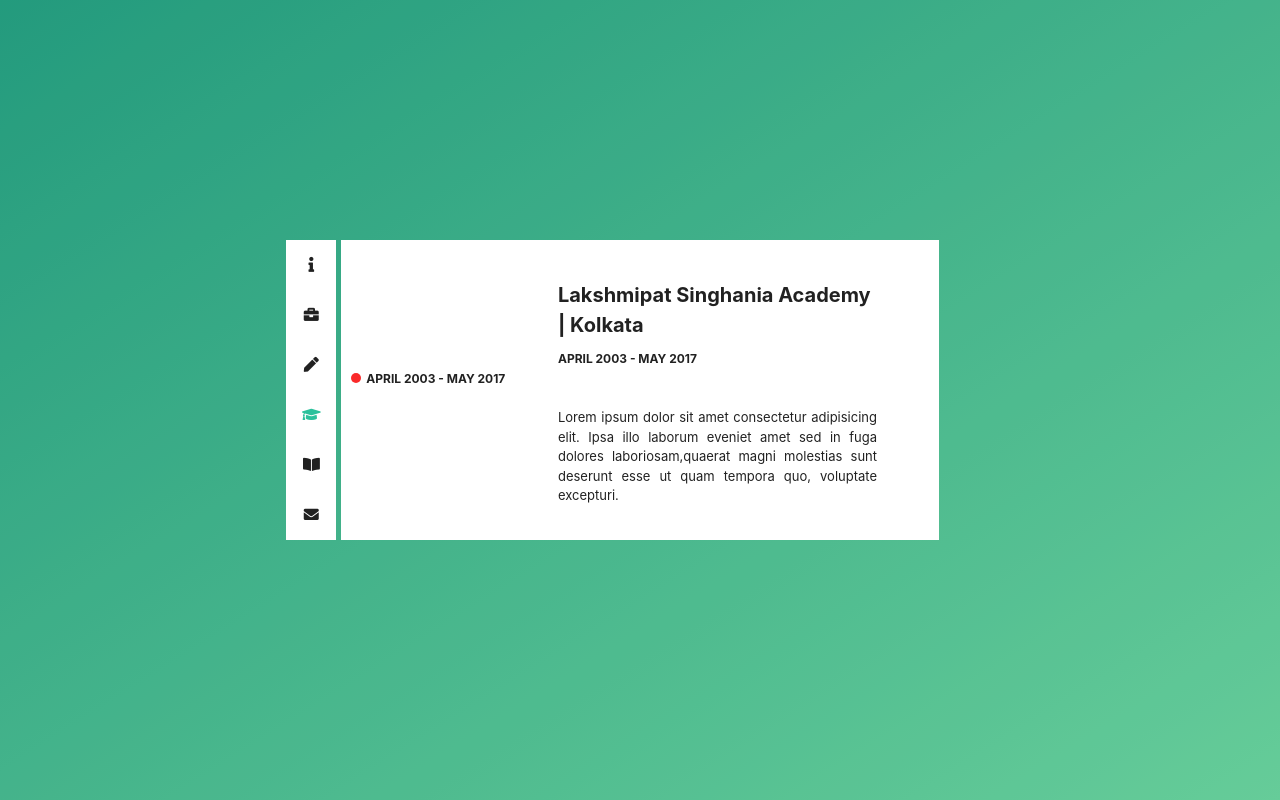
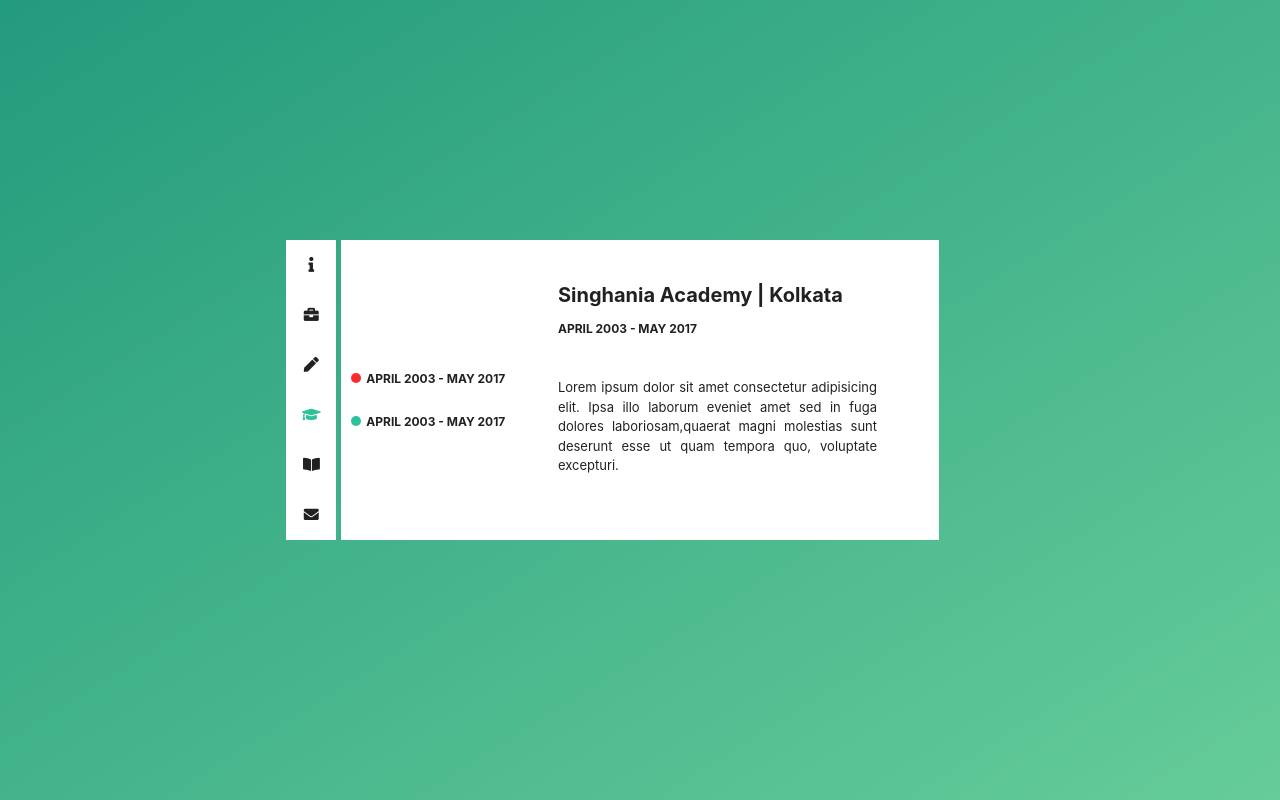
Before and after one commit to vatsal-kandoi/v1, an Angular app: page /educations in a window 1280 px wide. Built offline with nearby package versions, Linux system fonts and the light colour scheme.

Commit message:
Current page highlight and page nav added

```diff
--- a/src/app/app.module.ts
+++ b/src/app/app.module.ts
@@ -14,7 +14,6 @@
 import { SkillComponent } from './skills/skill/skill.component';
 import { AboutComponent } from './about/about.component';
 import { ErrorPageComponent } from './error-page/error-page.component';
-
 import { AppRoutingModule } from './app-routing.module';
 
 @NgModule({
--- a/src/app/educations/educations.component.css
+++ b/src/app/educations/educations.component.css
@@ -12,6 +12,7 @@
     width:10px;
     margin:5px auto;
     height:10px;
+    cursor: pointer;
     border-radius: 50%;
     background-color:#2cc19c;
 }
--- a/src/app/educations/educations.component.ts
+++ b/src/app/educations/educations.component.ts
@@ -5,11 +5,14 @@
   template: `
   <div class="row fullHeight noPadding">
     <div class="fullHeight col s12 navigator">
-      <div class="row" *ngFor="let education of educations">
-        <app-education [education]="education"></app-education>
+      <div class="row">
+        <app-education [education]="currentDisplay"></app-education>
       </div>
-      <div class="nav-circles" *ngFor="let education of educations">
-        <div class="item"><div class="circle active"></div><div class="date">{{ education.date }}</div></div>
+      <div class="nav-circles">
+        <div class="item" *ngFor="let education of educations">
+          <div class="circle" [ngClass]="{active: education === currentDisplay }" (click)="onNavChange(education)"></div>
+          <div class="date">{{ education.date }}</div>
+        </div>
       </div>
     </div>
   </div>
@@ -18,16 +21,29 @@
 })
 export class EducationsComponent implements OnInit {
   educations = [{
-    name: 'Lakshmipat Singhania Academy',
+    name: 'Singhania Academy',
+    place: 'Kolkata',
+    date: 'APRIL 2003 - MAY 2017',
+    description: `Lorem ipsum dolor sit amet consectetur adipisicing elit.
+    Ipsa illo laborum eveniet amet sed in fuga dolores laboriosam,quaerat
+    magni molestias sunt deserunt esse ut quam tempora quo, voluptate excepturi.`
+  }, {
+    name: 'Lakns Singhania Academy',
     place: 'Kolkata',
     date: 'APRIL 2003 - MAY 2017',
     description: `Lorem ipsum dolor sit amet consectetur adipisicing elit.
     Ipsa illo laborum eveniet amet sed in fuga dolores laboriosam,quaerat
     magni molestias sunt deserunt esse ut quam tempora quo, voluptate excepturi.`
   }];
-  constructor() { }
+  currentDisplay: { name: string, place: string, date: string, description: string };
+  constructor() {
+  }
 
   ngOnInit() {
+    this.currentDisplay = this.educations[0];
+  }
+  onNavChange(data: { name: string, place: string, date: string, description: string }) {
+    this.currentDisplay = data;
   }
 
 }
--- a/src/app/experiences/experiences.component.css
+++ b/src/app/experiences/experiences.component.css
@@ -9,6 +9,7 @@
     flex-direction: column;
 }
 .circle{
+    cursor: pointer;
     width:10px;
     margin:5px auto;
     height:10px;
--- a/src/app/experiences/experiences.component.ts
+++ b/src/app/experiences/experiences.component.ts
@@ -1,4 +1,4 @@
-import { Component, OnInit } from '@angular/core';
+import { Component, OnInit, Output, EventEmitter } from '@angular/core';
 
 @Component({
   selector: 'app-experiences',
@@ -6,10 +6,12 @@
   <div class="row fullHeight noPadding">
     <div class="fullHeight col s12 navigator">
       <div class="row">
-        <app-experience></app-experience>
+        <app-experience [experience]="currentDisplay"></app-experience>
       </div>
-      <div class="nav-circles" *ngFor="let experience of experiences">
-        <div class="item"><div class="circle active"></div><div class="date">{{ experience.date }}</div></div>
+      <div class="nav-circles">
+        <div class="item" *ngFor="let experience of experiences">
+        <div class="circle" [ngClass]="{active: experience === currentDisplay }" (click)="onNavChange(experience)"></div>
+        <div class="date">{{ experience.date }}</div></div>
       </div>
     </div>
   </div>
@@ -25,9 +27,14 @@
     Ipsa illo laborum eveniet amet sed in fuga dolores laboriosam,quaerat
     magni molestias sunt deserunt esse ut quam tempora quo, voluptate excepturi.`
   }];
-  constructor() { }
+  currentDisplay: { company: string, place: string, date: string, description: string };
+  constructor() {
+  }
 
   ngOnInit() {
+    this.currentDisplay = this.experiences[0];
   }
-
+  onNavChange(data: { company: string, place: string, date: string, description: string }) {
+    this.currentDisplay = data;
+  }
 }
--- a/src/app/projects/project/project.component.ts
+++ b/src/app/projects/project/project.component.ts
@@ -34,7 +34,7 @@
   `]
 })
 export class ProjectComponent implements OnInit {
-  @Input() experience: {name: string, org: string, date: string, tech: string, description: string };
+  @Input() project: {name: string, org: string, date: string, tech: string, description: string };
   constructor() { }
 
   ngOnInit() {
--- a/src/app/projects/projects.component.ts
+++ b/src/app/projects/projects.component.ts
@@ -6,12 +6,14 @@
   <div class="row fullHeight noPadding">
     <div class="fullHeight col s12 navigator">
       <div class="row">
-        <app-project></app-project>
+        <app-project [project]="currentDisplay"></app-project>
       </div>
       <div class="prev"><i class="fas fa-chevron-up"></i></div>
       <div class="next"><i class="fas fa-chevron-down"></i></div>
-      <div class="nav-circles" *ngFor="let project of projects">
-        <div class="item"><div class="circle active"></div><div class="date">{{ project.tech }}</div></div>
+      <div class="nav-circles">
+        <div class="item" *ngFor="let project of projects">
+        <div class="circle"  [ngClass]="{active: project === currentDisplay }" (click)="onNavChange(project)" ></div>
+        <div class="date">{{ project.tech }}</div></div>
       </div>
     </div>
   </div>
@@ -29,9 +31,14 @@
     magni molestias sunt deserunt esse ut quam tempora quo, voluptate excepturi.`
   }];
 
-  constructor() { }
+  currentDisplay: { name: string, tech: string, org: string, date: string, description: string };
+  constructor() {
+  }
 
   ngOnInit() {
+    this.currentDisplay = this.projects[0];
   }
-
+  onNavChange(data: { name: string, tech: string, org: string, date: string, description: string }) {
+    this.currentDisplay = data;
+  }
 }
```
Also changed, not shown: src/assets/laptop.jpg (deleted).
